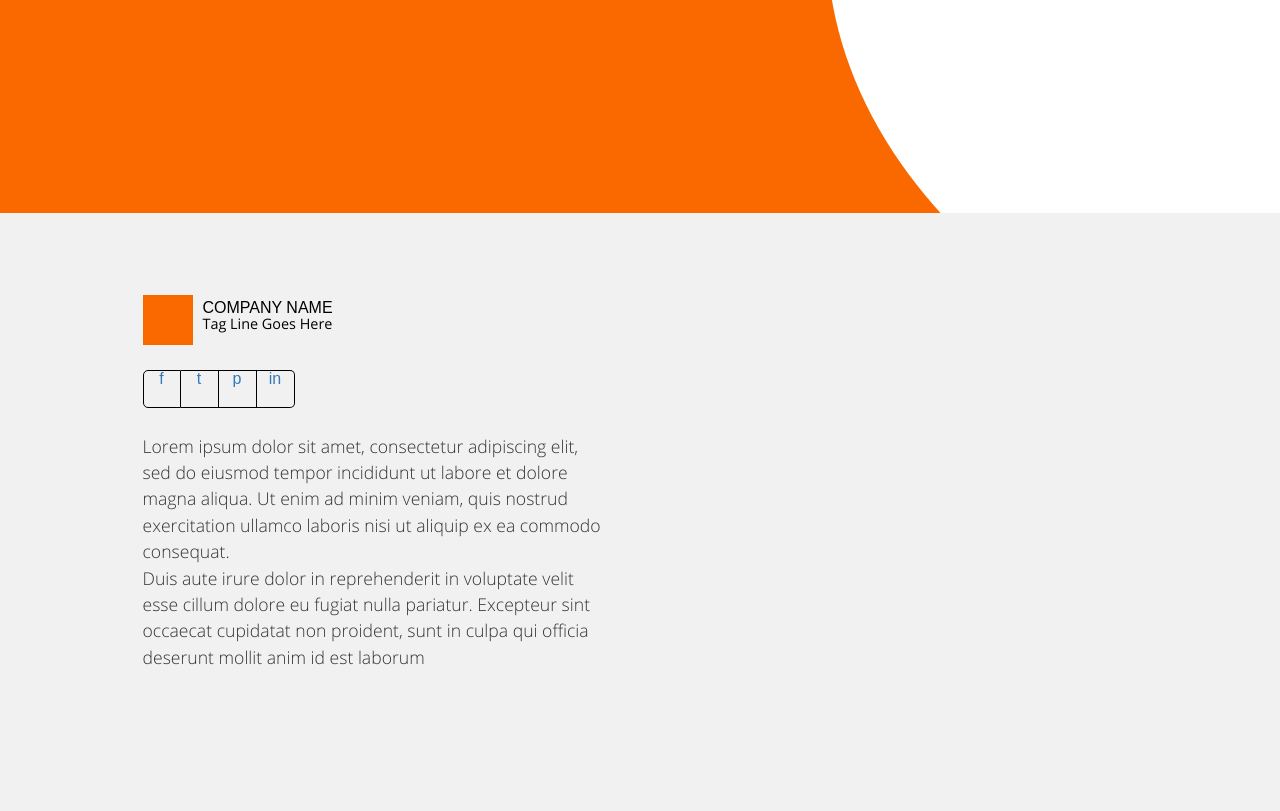
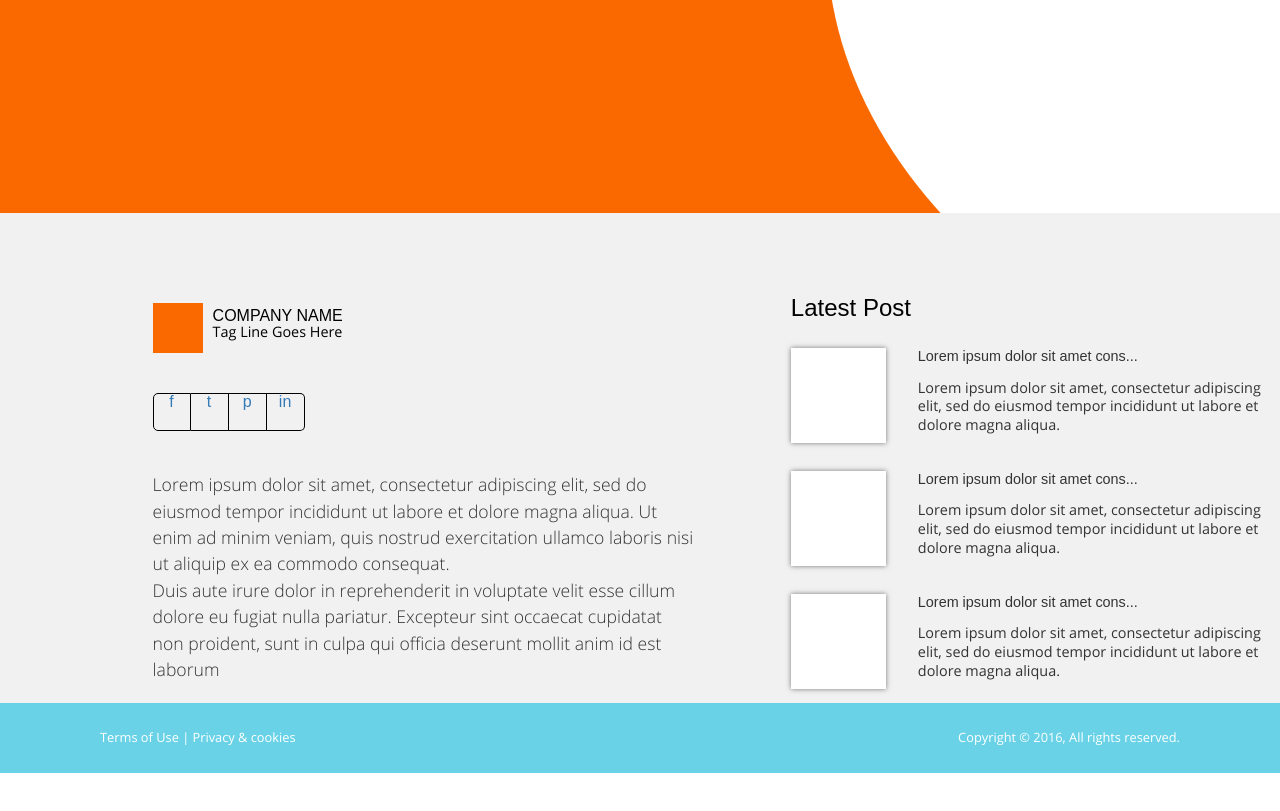
Before and after one commit to poznyakbogdan/Clinic, a plain HTML site: page index.html in a window 1280 px wide. Shown: the part 2343-3154 px from the top of the page. After the commit the page ends 3116 px from the top, so only its background shows below. Drawn offline with Linux system fonts and the light colour scheme; a web font is replaced by a local one.

Commit message:
28.10.2016

```diff
--- a/index.html
+++ b/index.html
@@ -203,7 +203,7 @@
 
 			<footer class="container-fluid Footer BlocksRelPosition">
 				<div class="row FooterContainer">
-					<div class="col-lg-6 col-md-6 FooterContent">
+					<div class="col-lg-7 col-md-7 col-sm-12 col-xs-12 FooterContent">
 						<div class="FooterCompanyInfo">
 							<div></div>
 							<h3>company name</h3>
@@ -220,9 +220,34 @@
 							Duis aute irure dolor in reprehenderit in voluptate velit esse cillum dolore eu fugiat nulla pariatur. Excepteur sint occaecat cupidatat non proident, sunt in culpa qui officia deserunt mollit anim id est laborum
 						</p>
 					</div>
-					<div class="FooterPosts">
-
+					<div class="col-lg-5 col-md-5 col-sm-12 col-xs-12 FooterPosts">
+						<h2 class="FooterPostsTitle">Latest Post</h2>
+						<div class="FooterPostContainer">
+							<div class="FooterPostContainerPreview"></div>
+							<strong>Lorem ipsum dolor sit amet cons...</strong>
+							<p>
+								Lorem ipsum dolor sit amet, consectetur adipiscing elit, sed do eiusmod tempor incididunt ut labore et dolore magna aliqua.
+							</p>
+						</div>
+						<div class="FooterPostContainer">
+							<div class="FooterPostContainerPreview"></div>
+							<strong>Lorem ipsum dolor sit amet cons...</strong>
+							<p>
+								Lorem ipsum dolor sit amet, consectetur adipiscing elit, sed do eiusmod tempor incididunt ut labore et dolore magna aliqua.
+							</p>
+						</div>
+						<div class="FooterPostContainer">
+							<div class="FooterPostContainerPreview"></div>
+							<strong>Lorem ipsum dolor sit amet cons...</strong>
+							<p>
+								Lorem ipsum dolor sit amet, consectetur adipiscing elit, sed do eiusmod tempor incididunt ut labore et dolore magna aliqua.
+							</p>
+						</div>
 					</div>
+				</div>
+				<div class="FooterBottomNav">
+					<span>Terms of Use | Privacy & cookies</span>
+					<span>Copyright © 2016, All rights reserved.</span>
 				</div>
 			</footer>
 
--- a/sass/screen.scss
+++ b/sass/screen.scss
@@ -45,7 +45,8 @@ $Blue: #69d2e7;
 #PageLayer{
 	font-family: Arial, sans-serif;
 	width: 100%;
-	height: 3158px;
+	//height: 3158px;
+	height: auto;
 	background: red;
 	position: relative;
 	top: 0px;
@@ -70,7 +71,7 @@ $Blue: #69d2e7;
 .Footer{
 	background: #f1f1f1;
 	width: 100%;
-	height: 630px;
+	height: auto;
 	padding-top: 70px;
 	padding-left: 85px;
 }
@@ -398,7 +399,7 @@ ul.SliderHeadPartPoints li{
 	align-content: space-around;
 	flex-wrap: wrap;
 	justify-content: space-around;
-	height: 400px;
+	height: 420px;
 }
 .FooterCompanyInfo{
 	height: 50px;
@@ -459,3 +460,77 @@ ul.SliderHeadPartPoints li{
 		line-height: 2.5em;
 	}
 }
+
+.FooterPosts{
+	display: flex;
+	flex-direction: column;
+	align-content: space-around;
+	flex-wrap: wrap;
+	justify-content: space-around;
+	height: 420px;
+	text-align: left;
+}
+.FooterPosts>div{
+	//width: 90%;
+}
+.FooterPostContainerPreview{
+	width: 95px;
+	height: 95px;
+	background: #fff;
+	box-sizing: border-box;
+	float: left;
+	margin-right: 2em;
+	box-shadow: 0 0 5px rgba(0, 0, 0, 0.5);
+}
+.FooterPostsTitle{
+	font-family: "OpenSans-Bold", Arial, sans-serif;
+	font-size: 1.5em;
+	color: #000;
+}
+.FooterPostContainer{
+	strong{
+		font-family: "OpenSans-Bold", Arial, sans-serif;
+		font-size: 0.9em;
+	}
+	p{
+		font-family: "OpenSans-Regular", Arial, sans-serif;
+		font-size: 0.9em;
+		margin-top: 1em;
+		line-height: 1.3em;
+	}
+}
+.FooterBottomNav{
+	position: absolute;
+	bottom: -70px;
+	left: 0px;
+	background: $Blue;
+	height: 70px;
+	width: 100%;
+}
+.FooterBottomNav{
+	display: flex;
+	padding: 10px 100px;
+	flex-direction: row;
+	flex-wrap: no-wrap;
+	justify-content: space-between;
+	align-items: center;
+	span{
+		font-family: "OpenSans-Regular", Arial, sans-serif;
+		font-size: 0.8em;
+		color: #fff;
+	}
+}
+@media screen and(max-width: 450px){
+	.FooterPostContainerPreview{
+		float: none;
+	}
+	// .FooterCompanyInfo div{
+	// 	float: none;
+	// }
+	.FooterPosts{
+		display: block;
+	}
+	.FooterContent, .FooterPosts{
+		height: auto;
+	}
+}
```
Also changed, not shown: css/screen.css, 1 other file.
